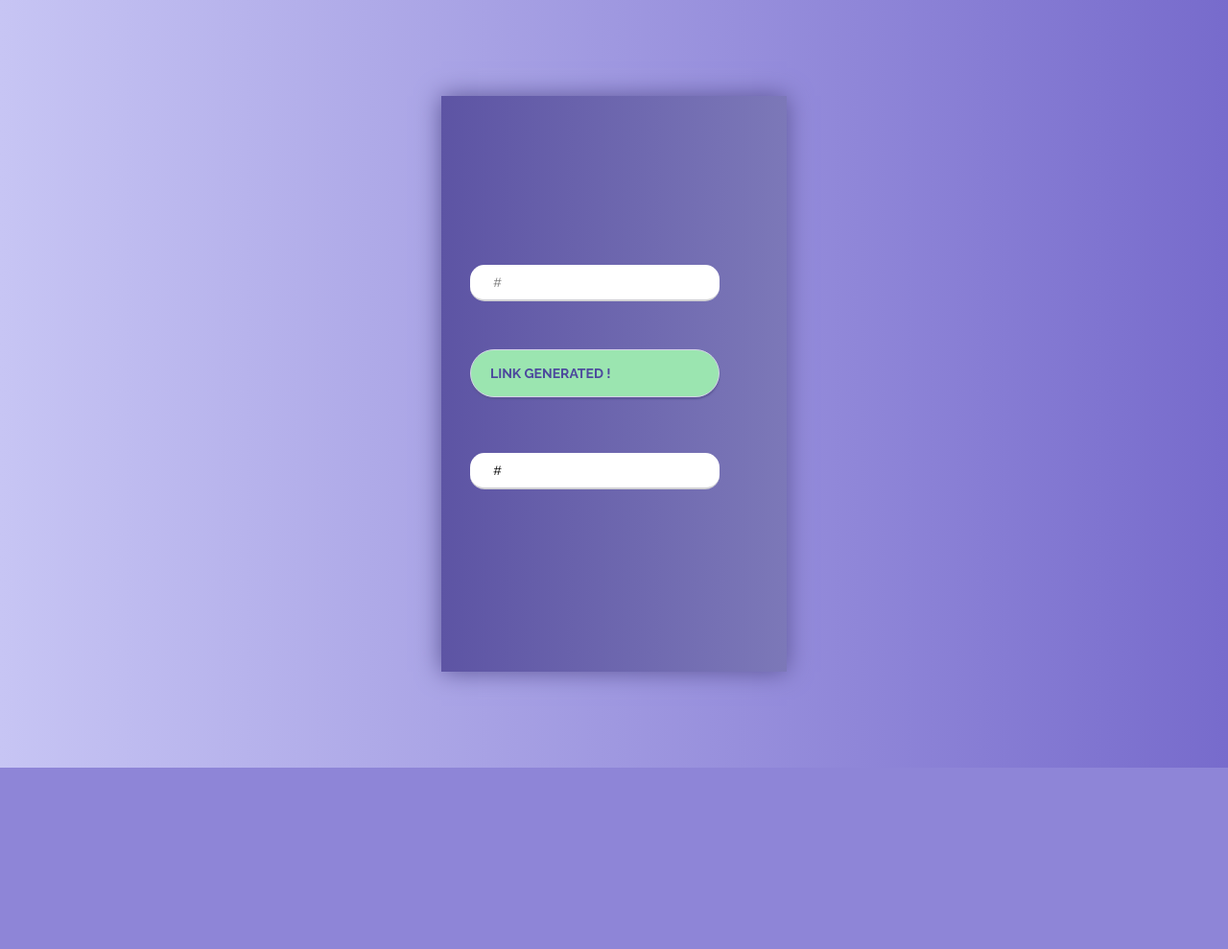
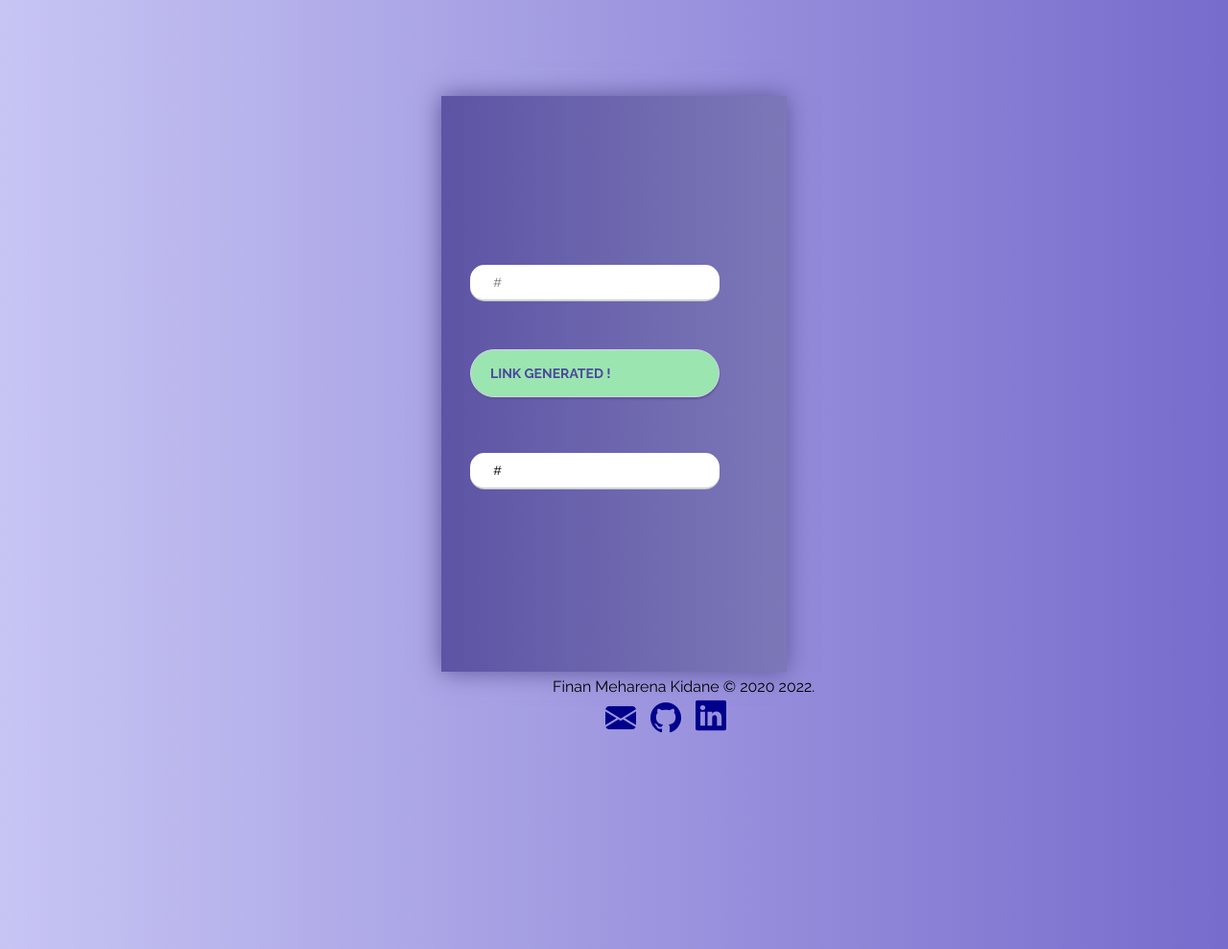
Before and after one commit to Fiann-Meharena-Kidane/urlShortner, a Django app: template urlshortner/templates/index.html in a window 1280 px wide. Shown: the whole page at 96% size. Before the commit the page ends 800 px from the top, so only its background shows below. Run offline with Django 4.2, Linux system fonts and the light colour scheme; the template is opened without the code that fills it: most values are stand-ins (such as "Sample title", 1, 10 or a date in 2020); some libraries are stand-ins or nearby versions.

Commit message:
added footer,

```diff
--- a/urlshortner/static/styles/index.css
+++ b/urlshortner/static/styles/index.css
@@ -5,6 +5,7 @@
 	margin: 0;
 	padding: 0;
 	font-family: Raleway, sans-serif;
+	overflow: hidden;
 }
 
 body {
@@ -120,3 +121,39 @@ body {
 	font-size: 24px;
 	color: #7875B5;
 }
+
+
+.site-footer
+{
+  background-color: none;
+  /* padding:45px 0 20px; */
+  font-size:15px;
+  color:#000000;
+  height: 30%;
+  width: 50%;
+  margin-bottom: 10%;
+  margin-left: 45%;
+  font-size: medium;
+  transform: translateY(-2.5cm);
+}
+
+
+.contact{
+	display: flex;
+	padding-left: 40px;
+	padding-top: 5px;
+
+
+}
+
+.contact li {
+	padding-left: 15px;
+	color: darkblue;
+
+
+}
+
+.contact li a {
+	color: darkblue;
+
+}
--- a/urlshortner/templates/form.html
+++ b/urlshortner/templates/form.html
@@ -10,12 +10,7 @@
 </head>
 <body onload="myFunction()">
 
-
-
     <a href="{{ url }}" class="link"></a>
-
-
-
 
     <script src="{% static 'scripts/form.js' %}"></script>
 </body>
--- a/urlshortner/templates/index.html
+++ b/urlshortner/templates/index.html
@@ -7,6 +7,7 @@
     <meta name="viewport" content="width=device-width, initial-scale=1.0">
     <title>Document</title>
     <link rel="stylesheet" href="{% static '/styles/index.css' %}">
+    <link rel="stylesheet" href="https://cdn.jsdelivr.net/npm/bootstrap-icons@1.9.1/font/bootstrap-icons.css">
 
 </head>
 <body>
@@ -57,6 +58,30 @@
         </div>
     </div>
 
+
+      <!-- Site footer -->
+      <footer class="site-footer">
+
+              <p class="copyright-text">Finan Meharena Kidane &copy; {{ year }} 2022.</p>
+               <ul class="contact">
+
+                 <li><a href="mailto:finanmeharenak@gmail.com" target="_blank"><i class="bi bi-envelope-fill" style="font-size: 2rem;"></i></a></li>
+
+
+                <li><a href="https://github.com/Fiann-Meharena-Kidane" target="_blank"><i class="bi bi-github" style="font-size: 2rem;"></i></a>
+                </li>
+
+
+                <li><a href="https://www.linkedin.com/in/finan-meharena-kidane/" target="_blank"><svg xmlns="http://www.w3.org/2000/svg" width="32" height="32" fill="currentColor" class="bi bi-linkedin"  viewBox="0 0 16 16">
+                    <path d="M0 1.146C0 .513.526 0 1.175 0h13.65C15.474 0 16 .513 16 1.146v13.708c0 .633-.526 1.146-1.175 1.146H1.175C.526 16 0 15.487 0 14.854V1.146zm4.943 12.248V6.169H2.542v7.225h2.401zm-1.2-8.212c.837 0 1.358-.554 1.358-1.248-.015-.709-.52-1.248-1.342-1.248-.822 0-1.359.54-1.359 1.248 0 .694.521 1.248 1.327 1.248h.016zm4.908 8.212V9.359c0-.216.016-.432.08-.586.173-.431.568-.878 1.232-.878.869 0 1.216.662 1.216 1.634v3.865h2.401V9.25c0-2.22-1.184-3.252-2.764-3.252-1.274 0-1.845.7-2.165 1.193v.025h-.016a5.54 5.54 0 0 1 .016-.025V6.169h-2.4c.03.678 0 7.225 0 7.225h2.4z"/>
+                  </svg></a>
+                </li>
+
+               </ul>
+
+
+  </footer>
+
     <script src="{% static 'scripts/index.js' %}"></script>
 </body>
 </html>
```
Also changed, not shown: urlshortner/db.sqlite3.
